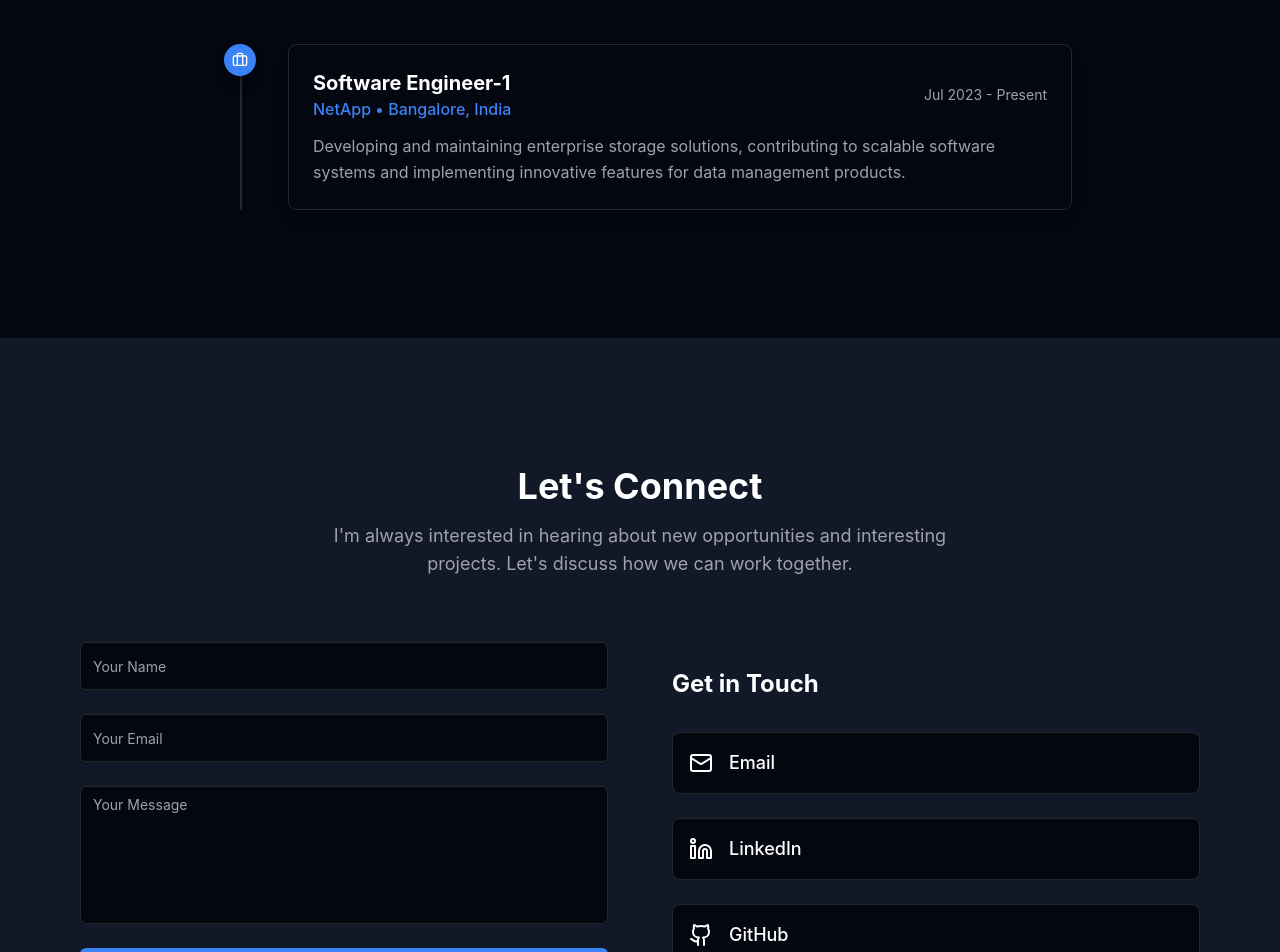
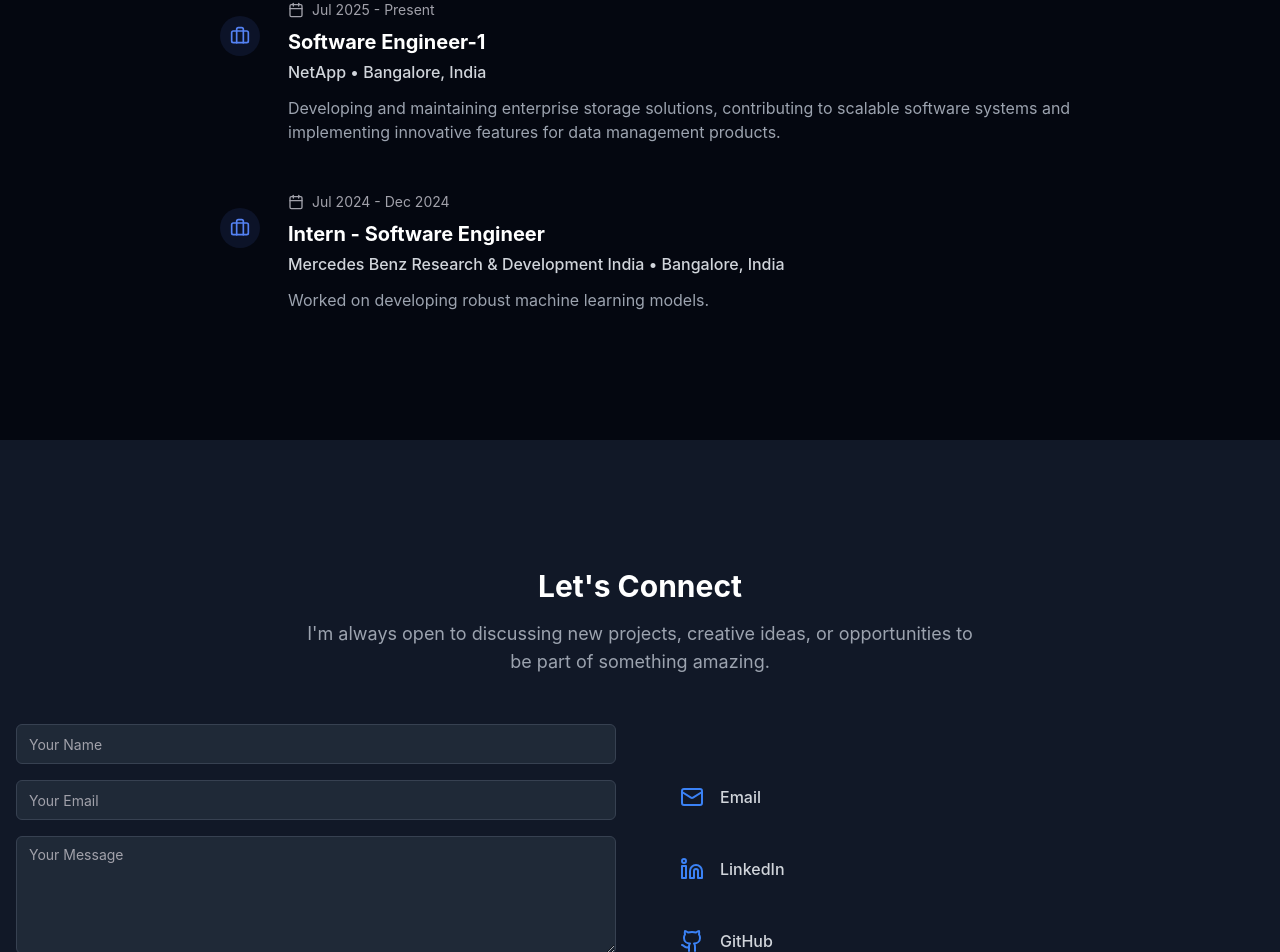
Before and after one commit to sh-rest/sh-rest.github.io, a React (Vite) app: page / in a window 1280 px wide. Shown: the part 2606-3558 px from the top of the page. Built offline with nearby package versions, Linux system fonts and the light colour scheme; the HTML template or start-up script is replaced by a standard one.

Commit message:
updated contact and experiences

```diff
--- a/src/components/sections/Contact.jsx
+++ b/src/components/sections/Contact.jsx
@@ -1,216 +1,64 @@
-import React, { useState } from 'react'
-import { motion } from 'framer-motion'
-import { Mail, Linkedin, Github, Send } from 'lucide-react'
-import { Button } from '@/components/ui/button'
-import { Input } from '@/components/ui/input'
-import { Textarea } from '@/components/ui/textarea'
+import React from 'react';
+import { motion } from 'framer-motion';
+import { Button } from '@/components/ui/button';
+import { Input } from '@/components/ui/input';
+import { Textarea } from '@/components/ui/textarea';
+import { Github, Linkedin, Mail, Send } from 'lucide-react';
+
+const socialLinks = [
+  { icon: Mail, href: 'mailto:theshresthjain@gmail.com', name: 'Email' },
+  { icon: Linkedin, href: 'https://linkedin.com/in/shresth-jain', name: 'LinkedIn' },
+  { icon: Github, href: 'https://github.com/shresth-jain', name: 'GitHub' },
+];
 
 const Contact = () => {
-  const [formData, setFormData] = useState({
-    name: '',
-    email: '',
-    message: ''
-  })
+  return (
+    <section id="contact" className="py-20 md:py-32 bg-gray-50 dark:bg-gray-900">
+      <div className="container mx-auto px-4">
+        <h2 className="text-3xl font-bold text-center text-gray-900 dark:text-white mb-4">Let's Connect</h2>
+        <p className="text-lg text-center text-gray-600 dark:text-gray-400 mb-12 max-w-2xl mx-auto">
+          I'm always open to discussing new projects, creative ideas, or opportunities to be part of something amazing.
+        </p>
 
-  const handleSubmit = (e) => {
-    e.preventDefault()
-    // Handle form submission here
-    console.log('Form submitted:', formData)
-  }
-
-  const handleChange = (e) => {
-    setFormData({
-      ...formData,
-      [e.target.name]: e.target.value
-    })
-  }
-
-  const leftVariants = {
-    hidden: { opacity: 0, x: -50 },
-    visible: {
-      opacity: 1,
-      x: 0,
-      transition: { duration: 0.6, ease: "easeOut" }
-    }
-  }
-
-  const rightVariants = {
-    hidden: { opacity: 0, x: 50 },
-    visible: {
-      opacity: 1,
-      x: 0,
-      transition: { duration: 0.6, ease: "easeOut", delay: 0.2 }
-    }
-  }
-
-  const socialLinks = [
-    {
-      icon: Mail,
-      label: 'Email',
-      href: 'mailto:theshresthjain@gmail.com',
-      color: 'hover:text-red-500'
-    },
-    {
-      icon: Linkedin,
-      label: 'LinkedIn',
-      href: 'https://linkedin.com/in/shresth-jain',
-      color: 'hover:text-blue-600'
-    },
-    {
-      icon: Github,
-      label: 'GitHub',
-      href: 'https://github.com/shresth-jain',
-      color: 'hover:text-gray-600'
-    }
-  ]
-
-  return (
-  <section id="contact" className="py-20 md:py-32 bg-gray-50 dark:bg-gray-900">
-      <div className="max-w-6xl mx-auto px-4">
-        <motion.div
-          className="text-center mb-16"
-          initial={{ opacity: 0, y: 20 }}
-          whileInView={{ opacity: 1, y: 0 }}
-          viewport={{ once: true }}
-          transition={{ duration: 0.6 }}
-        >
-          <h2 className="text-3xl md:text-4xl font-bold mb-4">
-            Let's Connect
-          </h2>
-          <p className="text-lg text-muted-foreground max-w-2xl mx-auto">
-            I'm always interested in hearing about new opportunities and interesting projects.
-            Let's discuss how we can work together.
-          </p>
-        </motion.div>
-
-        <div className="grid grid-cols-1 lg:grid-cols-2 gap-12 lg:gap-16">
-          {/* Contact Form */}
+        <div className="grid md:grid-cols-2 gap-12">
           <motion.div
-            variants={leftVariants}
-            initial="hidden"
-            whileInView="visible"
+            initial={{ opacity: 0, x: -50 }}
+            whileInView={{ opacity: 1, x: 0 }}
             viewport={{ once: true, amount: 0.3 }}
+            transition={{ duration: 0.6 }}
           >
-            <motion.form
-              onSubmit={handleSubmit}
-              className="space-y-6"
-              initial={{ opacity: 0 }}
-              whileInView={{ opacity: 1 }}
-              viewport={{ once: true }}
-              transition={{ duration: 0.6, delay: 0.3 }}
-            >
-              <div>
-                <Input
-                  type="text"
-                  name="name"
-                  placeholder="Your Name"
-                  value={formData.name}
-                  onChange={handleChange}
-                  required
-                  className="h-12"
-                />
-              </div>
-
-              <div>
-                <Input
-                  type="email"
-                  name="email"
-                  placeholder="Your Email"
-                  value={formData.email}
-                  onChange={handleChange}
-                  required
-                  className="h-12"
-                />
-              </div>
-
-              <div>
-                <Textarea
-                  name="message"
-                  placeholder="Your Message"
-                  value={formData.message}
-                  onChange={handleChange}
-                  required
-                  rows={6}
-                  className="resize-none"
-                />
-              </div>
-
-              <Button
-                type="submit"
-                size="lg"
-                className="w-full bg-primary hover:bg-primary/90 text-white"
-              >
-                <Send className="h-5 w-5 mr-2" />
-                Send Message
+            <form className="space-y-4">
+              <Input type="text" placeholder="Your Name" className="bg-gray-100 dark:bg-gray-800 border-gray-200 dark:border-gray-700" />
+              <Input type="email" placeholder="Your Email" className="bg-gray-100 dark:bg-gray-800 border-gray-200 dark:border-gray-700" />
+              <Textarea placeholder="Your Message" rows={5} className="bg-gray-100 dark:bg-gray-800 border-gray-200 dark:border-gray-700" />
+              <Button type="submit" size="lg" className="w-full bg-blue-600 hover:bg-blue-700 text-white">
+                <Send className="mr-2 h-5 w-5" /> Send Message
               </Button>
-            </motion.form>
+            </form>
           </motion.div>
-
-          {/* Social Links */}
           <motion.div
             className="flex flex-col justify-center"
-            variants={rightVariants}
-            initial="hidden"
-            whileInView="visible"
+            initial={{ opacity: 0, x: 50 }}
+            whileInView={{ opacity: 1, x: 0 }}
             viewport={{ once: true, amount: 0.3 }}
+            transition={{ duration: 0.6 }}
           >
-            <motion.h3
-              className="text-2xl font-bold mb-8"
-              initial={{ opacity: 0, y: 20 }}
-              whileInView={{ opacity: 1, y: 0 }}
-              viewport={{ once: true }}
-              transition={{ duration: 0.6, delay: 0.4 }}
-            >
-              Get in Touch
-            </motion.h3>
-
-            <motion.div
-              className="space-y-6"
-              initial={{ opacity: 0 }}
-              whileInView={{ opacity: 1 }}
-              viewport={{ once: true }}
-              transition={{ duration: 0.6, delay: 0.5 }}
-            >
-              {socialLinks.map((link, index) => {
-                const IconComponent = link.icon
-                return (
-                  <motion.a
-                    key={index}
-                    href={link.href}
-                    target="_blank"
-                    rel="noopener noreferrer"
-                    className={`flex items-center space-x-4 p-4 rounded-lg bg-card border border-border hover:shadow-lg transition-all duration-300 ${link.color}`}
-                    whileHover={{ x: 5, scale: 1.02 }}
-                    whileTap={{ scale: 0.98 }}
-                    initial={{ opacity: 0, x: -20 }}
-                    whileInView={{ opacity: 1, x: 0 }}
-                    viewport={{ once: true }}
-                    transition={{ duration: 0.6, delay: 0.6 + index * 0.1 }}
-                  >
-                    <IconComponent className="h-6 w-6" />
-                    <span className="font-medium text-lg">{link.label}</span>
-                  </motion.a>
-                )
-              })}
-            </motion.div>
+            <div className="space-y-4">
+              {socialLinks.map(link => (
+                <a key={link.name} href={link.href} target="_blank" rel="noopener noreferrer" className="flex items-center gap-4 p-4 rounded-lg hover:bg-gray-100 dark:hover:bg-gray-800 transition-colors">
+                  <link.icon className="w-6 h-6 text-blue-500" />
+                  <span className="font-medium text-gray-700 dark:text-gray-300">{link.name}</span>
+                </a>
+              ))}
+            </div>
           </motion.div>
         </div>
+      </div>
+      <footer className="text-center mt-20 text-gray-500 dark:text-gray-400 text-sm">
+        &copy; {new Date().getFullYear()} Shresth Jain. Built with passion.
+      </footer>
+    </section>
+  );
+};
 
-        {/* Footer */}
-        <motion.div
-          className="text-center mt-16 pt-8 border-t border-border"
-          initial={{ opacity: 0 }}
-          whileInView={{ opacity: 1 }}
-          viewport={{ once: true }}
-          transition={{ duration: 0.6, delay: 0.8 }}
-        >
-          <p className="text-muted-foreground">
-            © 2024 Shresth Jain. Built with React, Framer Motion, and Tailwind CSS.
-          </p>
-        </motion.div>
-      </div>
-    </section>
-  )
-}
-
-export default Contact
+export default Contact;
--- a/src/components/sections/Experience.jsx
+++ b/src/components/sections/Experience.jsx
@@ -1,6 +1,6 @@
 import React from 'react'
 import { motion } from 'framer-motion'
-import { Briefcase } from 'lucide-react'
+import { Briefcase, Calendar } from 'lucide-react'
 import { format } from 'date-fns'
 import experienceData from '@/data/experience.json'
 
@@ -43,9 +43,6 @@ const Experience = () => {
           <h2 className="text-3xl md:text-4xl font-bold mb-4">
             Experience
           </h2>
-          <p className="text-lg text-muted-foreground">
-            My professional journey and key achievements
-          </p>
         </motion.div>
 
         <motion.div
@@ -56,7 +53,7 @@ const Experience = () => {
           viewport={{ once: true, amount: 0.3 }}
         >
           {/* Timeline line */}
-          <div className="absolute left-4 md:left-8 top-0 bottom-0 w-0.5 bg-border"></div>
+          {/* <div className="absolute left-4 md:left-8 top-0 bottom-0 w-0.5 bg-border"></div> */}
 
           {experienceData.map((exp, index) => (
             <motion.div
@@ -66,32 +63,33 @@ const Experience = () => {
             >
               {/* Timeline dot */}
                     <motion.div
-                className="absolute left-0 md:left-4 w-8 h-8 bg-primary rounded-full flex items-center justify-center shadow-lg"
+                    className="absolute left-0 md:left-3 w-10 h-10 flex items-center justify-center"
+                    style={{ top: '1rem' }}
                     whileHover={{ scale: 1.2 }}
                     transition={{ type: "spring", stiffness: 300 }}
                     >
-                <Briefcase className="h-4 w-4 text-white" />
+                    <span className="w-10 h-10 rounded-full flex items-center justify-center" style={{ background: 'rgb(12,19,40)' }}>
+                        <Briefcase className="h-5 w-5" style={{ color: 'rgb(84,130,244)' }} />
+                    </span>
                     </motion.div>
 
                     {/* Content */}
               <motion.div
-                className="bg-card border border-border rounded-lg p-6 shadow-lg"
+                className="p-0"
                 whileHover={{ y: -2 }}
                 transition={{ type: "spring", stiffness: 300 }}
               >
-                <div className="flex flex-col md:flex-row md:items-center md:justify-between mb-3">
-                  <div>
-                    <h3 className="text-xl font-bold">{exp.role}</h3>
-                    <p className="text-primary font-medium">
-                      {exp.company} • {exp.location}
+                <div className="flex flex-col gap-1 mb-3">
+                  <div className="flex items-center gap-2 text-sm text-muted-foreground">
+                    <Calendar className="w-4 h-4" />
+                    {formatDate(exp.start_date)} - {formatDate(exp.end_date)}
+                  </div>
+                  <h3 className="text-xl font-bold text-gray-900 dark:text-white mt-1">{exp.role}</h3>
+                  <p className="ttext-md text-gray-700 dark:text-gray-300 font-medium">
+                    {exp.company} &bull; {exp.location}
                   </p>
                 </div>
-                  <div className="text-sm text-muted-foreground mt-2 md:mt-0">
-                    {formatDate(exp.start_date)} - {formatDate(exp.end_date)}
-                  </div>
-                </div>
-
-                <p className="text-muted-foreground leading-relaxed">
+                <p className="ttext-sm text-gray-600 dark:text-gray-400 mt-2">
                   {exp.description}
                 </p>
               </motion.div>
--- a/src/data/experience.json
+++ b/src/data/experience.json
@@ -3,8 +3,16 @@
     "role": "Software Engineer-1",
     "company": "NetApp",
     "location": "Bangalore, India",
-    "start_date": "2023-07-01",
+    "start_date": "2025-07-28",
     "end_date": null,
     "description": "Developing and maintaining enterprise storage solutions, contributing to scalable software systems and implementing innovative features for data management products."
+  },
+  {
+    "role": "Intern - Software Engineer",
+    "company": "Mercedes Benz Research & Development India",
+    "location": "Bangalore, India",
+    "start_date": "2024-07-13",
+    "end_date": "2024-12-20",
+    "description": "Worked on developing robust machine learning models."
   }
 ]
```
Lines whose indentation alone changed are shown as unchanged.
